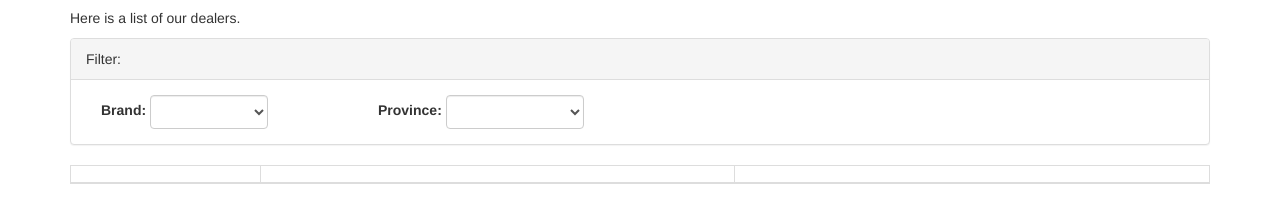
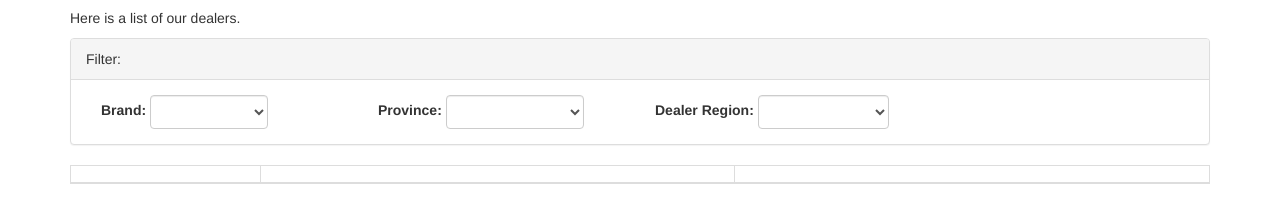
Before and after one commit to cschirwa/JSDealerDemo, a website: page app/dealer.html in a window 1280 px wide. Shown: the part 72-294 px from the top of the page. Drawn offline with nearby package versions, Linux system fonts and the light colour scheme; some packages are replaced by stand-ins of ours; no server answers.

Commit message:
added 3rd filter for region

```diff
--- a/app/dealer.html
+++ b/app/dealer.html
@@ -29,7 +29,7 @@ https://api.bmw.co.za/webcontact/v1/dealer
         <div class="form-group col-md-3">
           <label for="brand">Brand:</label>
           <!-- implement using ng-options -->
-          <select class="form-control" id="brand" ng-model="search.brand">
+          <select class="form-control" id="brand" ng-filter="search.brandName">
             <option></option>
             <option>BMW</option>
             <option>MINI</option>
@@ -53,6 +53,19 @@ https://api.bmw.co.za/webcontact/v1/dealer
           </select>
         </div>
         <!-- Implement a 3rd filter -->
+        <div class="form-group col-md-3">
+          <label for="Region">Dealer Region:</label>
+          <!-- implement using ng-options -->
+          <select class="form-control" id="region" ng-model="search.dealerRegion">
+            <option></option>
+            <option value="R1">Region 1</option>
+            <option value="R2">Region 2</option>
+            <option value="R3">Region 3</option>
+            <option value="R4">Region 4</option>
+            <option value="R5">Region 5</option>
+            <option value="S">South Region</option>
+          </select>
+        </div>
       </form>
         </div>
 
@@ -65,7 +78,7 @@ https://api.bmw.co.za/webcontact/v1/dealer
           </tr>
         </thead>
         <tbody>
-          <tr ng-repeat="dealer in dealerData | filter: search">
+          <tr ng-repeat="dealer in dealerData | filter: search: false">
             <td>{{dealer.dealerId}}</td>
             <td>{{dealer.dealerName}}</td>
             <td>{{dealer.dealerProvinceCode}}</td>
```
